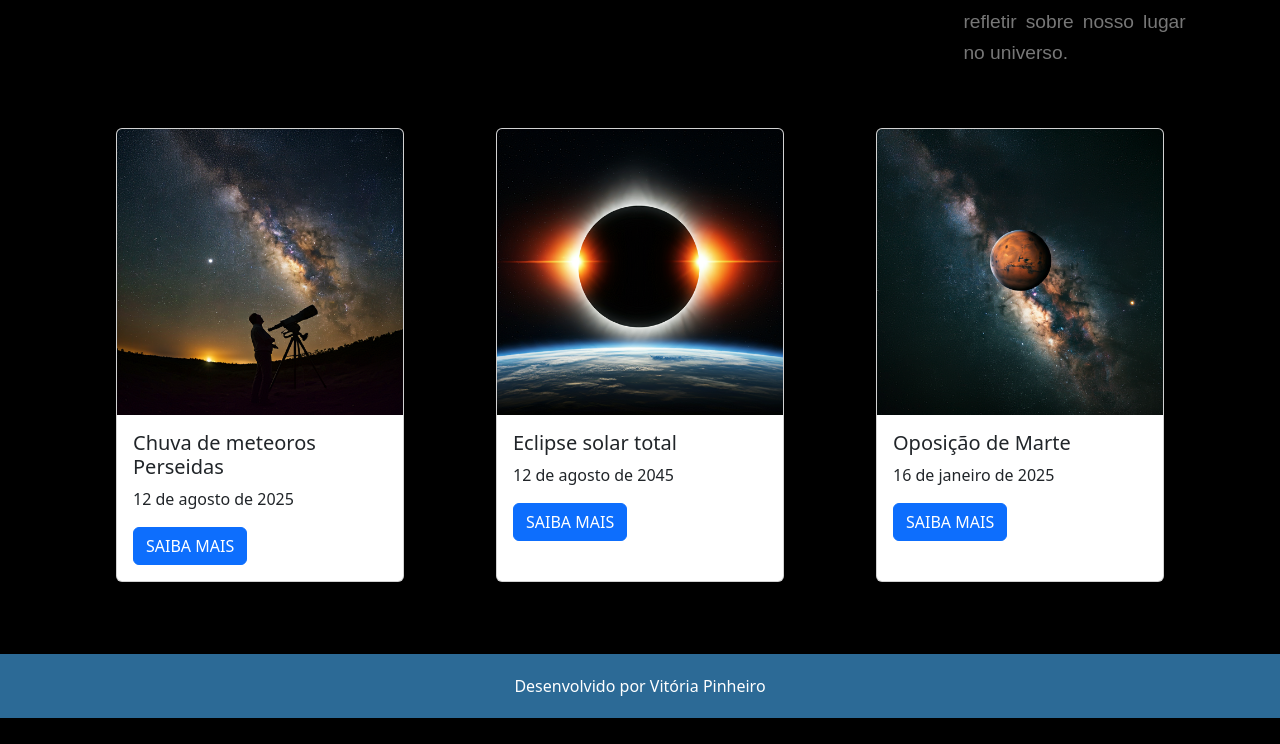
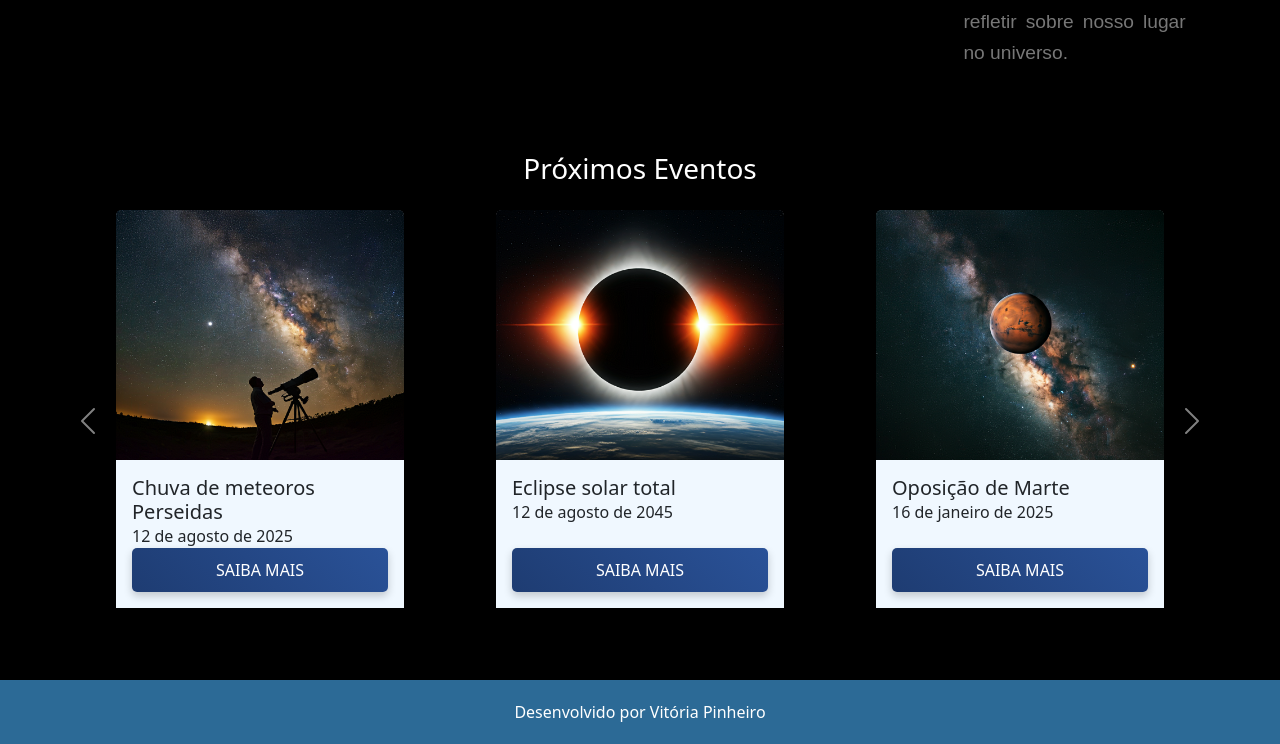
Before and after one commit to vitpinheiro/Astronomia-Hoje, a PHP site: page / in a window 1280 px wide. Shown: the part 1500-2244 px from the top of the page. Before the commit the page ends 2218 px from the top, so only its background shows below. Run offline with PHP 8.4, Linux system fonts and the light colour scheme.

Commit message:
adicionei um carrossel de próximos eventos e ajustei umas coisas no front-end de index.php

```diff
--- a/index.php
+++ b/index.php
@@ -9,11 +9,66 @@
     <link href="https://cdn.jsdelivr.net/npm/bootstrap@5.3.3/dist/css/bootstrap.min.css" rel="stylesheet">
     <link href="https://fonts.googleapis.com/css2?family=Rock+Salt&family=Courgette&display=swap" rel="stylesheet">
     <link rel="stylesheet" href="https://cdnjs.cloudflare.com/ajax/libs/font-awesome/6.5.1/css/all.min.css">
+    <style>
+        .card img {
+            height: 250px;
+            object-fit: cover;
+            width: 100%;
+            border: none;
+            padding: 0;
+            margin: 0;
+        }
+        .card {
+            height: 100%;
+            border: none;
+        }
+        .card-body {
+            background-color: aliceblue;
+            display: flex;
+            flex-direction: column;
+            justify-content: space-between;
+            height: 100%;
+        }
+        .card-title, .card-text {
+            margin: 0;
+        }
+        .carousel-control-prev, .carousel-control-next {
+            position: absolute;
+            top: 50%;
+            transform: translateY(-50%);
+            width: 5%;
+            height: 100%;
+            background: rgba(0, 0, 0, 0.5);
+        }
+        .carousel-control-prev {
+            left: -2%;
+        }
+        .carousel-control-next {
+            right: -2%;
+        }
 
+        .btn-primary {
+            background: linear-gradient(45deg, #1e3c72, #2a5298);
+            color: white;
+            border: none;
+            border-radius: 5px;
+            padding: 10px 20px;
+            font-size: 16px;
+            text-transform: uppercase;
+            cursor: pointer;
+            transition: background 0.3s ease, transform 0.3s ease;
+            box-shadow: 0 4px 8px rgba(0, 0, 0, 0.2);
+        }
+
+        .btn-primary:hover {
+            background: linear-gradient(45deg, #2a5298, #1e3c72);
+            transform: scale(1.05);
+        }
+
+    </style>
 </head>
 
 <body style="background-color: black;">
-
     <?php include 'header.php'; ?>
 
     <div class="banner-container">
@@ -22,40 +77,6 @@
             Desvendando os mistérios do cosmos, uma estrela de cada vez.
         </div>
     </div>
-
-    <!-- <div class="nebulosas text-center" style="background-color:#820000; color:white;">
-        <h2>Notícias em Destaque</h2>
-    </div>
-    <div id="carouselExample" class="carousel slide mb-5" data-bs-ride="carousel" data-bs-interval="8000"> <!-- Intervalo de 5 segundos -->
-        <!-- <div class="carousel-inner">
-            <div class="carousel-item active">
-                <figure class="nebulosa-figure">
-                    <img class="nebulosa-img d-block w-100" src="images/cometa.webp" alt="Cometa do Século">
-                    <p class="nebulosa-text">Imagem do “cometa do século” revela fenômeno inesperado em sua cauda</p>
-                </figure>
-            </div>
-            <div class="carousel-item">
-                <figure class="nebulosa-figure">
-                    <img class="nebulosa-img d-block w-100" src="images/cometa.webp" alt="Cometa do Século">
-                    <p class="nebulosa-text">Imagem do “cometa do século” revela fenômeno inesperado em sua cauda</p>
-                </figure>
-            </div>
-            <div class="carousel-item">
-                <figure class="nebulosa-figure">
-                    <img class="nebulosa-img d-block w-100" src="images/cometa.webp" alt="Cometa do Século">
-                    <p class="nebulosa-text">Imagem do “cometa do século” revela fenômeno inesperado em sua cauda</p>
-                </figure>
-            </div>
-        </div>
-        <button class="carousel-control-prev" type="button" data-bs-target="#carouselExample" data-bs-slide="prev">
-            <span class="carousel-control-prev-icon" aria-hidden="true"></span>
-            <span class="visually-hidden">Anterior</span>
-        </button>
-        <button class="carousel-control-next" type="button" data-bs-target="#carouselExample" data-bs-slide="next">
-            <span class="carousel-control-next-icon" aria-hidden="true"></span>
-            <span class="visually-hidden">Próximo</span>
-        </button>
-    </div> -->
 
     <div style="background-color: black; width: 85.4%; height: 50em; display: flex; justify-content: center; align-items: center; padding: 20px; box-shadow: 0px 4px 10px rgba(0, 0, 0, 0.1); overflow: hidden;">
         <figure style="display: flex; align-items: center; width: 100%; max-width: 1200px; padding: 20px; background-color: black; border-radius: 10px; box-shadow: 0px 4px 15px rgba(0, 0, 0, 0.1);">
@@ -68,14 +89,18 @@
     </div>
 
     <div class="container">
-  <div class="row d-flex justify-content-center">
+        <h3 class="text-center my-4" style="color: white;">Próximos Eventos</h3>
+        <div id="eventsCarousel" class="carousel slide" data-bs-ride="carousel" data-bs-interval="4000">
+            <div class="carousel-inner">
+                <div class="carousel-item active">
+                    <div class="row">
                         <div class="col-12 col-sm-6 col-md-4 d-flex justify-content-center mb-4">
                             <div class="card" style="width: 18rem;">
                                 <img src="images/ft1.png" class="card-img-top" alt="...">
                                 <div class="card-body">
                                     <h5 class="card-title">Chuva de meteoros Perseidas</h5>
                                     <p class="card-text">12 de agosto de 2025</p>
-          <a href="#" class="btn btn-primary">SAIBA MAIS</a>
+                                    <a href="#" class="btn btn-primary mt-auto">SAIBA MAIS</a>
                                 </div>
                             </div>
                         </div>
@@ -85,7 +110,7 @@
                                 <div class="card-body">
                                     <h5 class="card-title">Eclipse solar total</h5>
                                     <p class="card-text">12 de agosto de 2045</p>
-          <a href="#" class="btn btn-primary">SAIBA MAIS</a>
+                                    <a href="#" class="btn btn-primary mt-auto">SAIBA MAIS</a>
                                 </div>
                             </div>
                         </div>
@@ -95,17 +120,62 @@
                                 <div class="card-body">
                                     <h5 class="card-title">Oposição de Marte</h5>
                                     <p class="card-text">16 de janeiro de 2025</p>
-          <a href="#" class="btn btn-primary">SAIBA MAIS</a>
+                                    <a href="#" class="btn btn-primary mt-auto">SAIBA MAIS</a>
+                                </div>
+                            </div>
+                        </div>
+                    </div>
+                </div>
+                <div class="carousel-item">
+                    <div class="row">
+
+                        <div class="col-12 col-sm-6 col-md-4 d-flex justify-content-center mb-4">
+                            <div class="card" style="width: 18rem;">
+                                <img src="images/ft1.png" class="card-img-top" alt="...">
+                                <div class="card-body">
+                                    <h5 class="card-title">Evento Astronômico 4</h5>
+                                    <p class="card-text">Data do Evento</p>
+                                    <a href="#" class="btn btn-primary mt-auto">SAIBA MAIS</a>
+                                </div>
+                            </div>
+                        </div>
+                        <div class="col-12 col-sm-6 col-md-4 d-flex justify-content-center mb-4">
+                            <div class="card" style="width: 18rem;">
+                                <img src="images/ft2.png" class="card-img-top" alt="...">
+                                <div class="card-body">
+                                    <h5 class="card-title">Evento Astronômico 5</h5>
+                                    <p class="card-text">Data do Evento</p>
+                                    <a href="#" class="btn btn-primary mt-auto">SAIBA MAIS</a>
+                                </div>
+                            </div>
+                        </div>
+                        <div class="col-12 col-sm-6 col-md-4 d-flex justify-content-center mb-4">
+                            <div class="card" style="width: 18rem;">
+                                <img src="images/ft3.png" class="card-img-top" alt="...">
+                                <div class="card-body">
+                                    <h5 class="card-title">Evento Astronômico 6</h5>
+                                    <p class="card-text">Data do Evento</p>
+                                    <a href="#" class="btn btn-primary mt-auto">SAIBA MAIS</a>
                                 </div>
                             </div>
                         </div>
                     </div>
                 </div>
 
+            </div>
+            <button class="carousel-control-prev" type="button" data-bs-target="#eventsCarousel" data-bs-slide="prev">
+                <span class="carousel-control-prev-icon" aria-hidden="true"></span>
+                <span class="visually-hidden">Anterior</span>
+            </button>
+            <button class="carousel-control-next" type="button" data-bs-target="#eventsCarousel" data-bs-slide="next">
+                <span class="carousel-control-next-icon" aria-hidden="true"></span>
+                <span class="visually-hidden">Próximo</span>
+            </button>
+        </div>
+    </div>
 
     <?php include 'footer.php'; ?>
 
     <script src="https://cdn.jsdelivr.net/npm/bootstrap@5.3.0/dist/js/bootstrap.bundle.min.js"></script>
-
 </body>
 </html>
```
Lines whose indentation alone changed are shown as unchanged.
